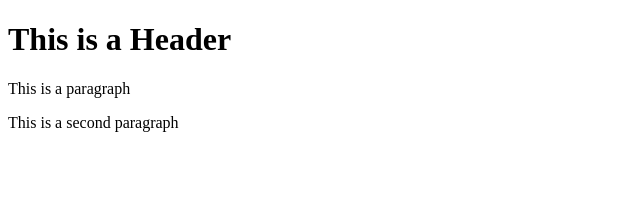
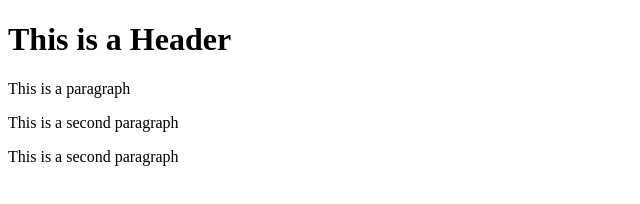
Before and after one commit to Rocky-Zhenxiang-Fang/git-test, a website: page index.html in a window 1280 px wide. Shown: the whole page, without its empty margins (0-640 px from the left). Drawn offline with Linux system fonts and the light colour scheme.

Commit message:
Node.js exercise

```diff
--- a/index.html
+++ b/index.html
@@ -6,5 +6,6 @@
         <h1>This is a Header</h1>
         <p>This is a paragraph</p>
         <p>This is a second paragraph</p>
+        <p>This is a second paragraph</p>
     </body>
 </html>
```
Also changed, not shown: package.json (added, +21 -0 lines), 2 other files.
